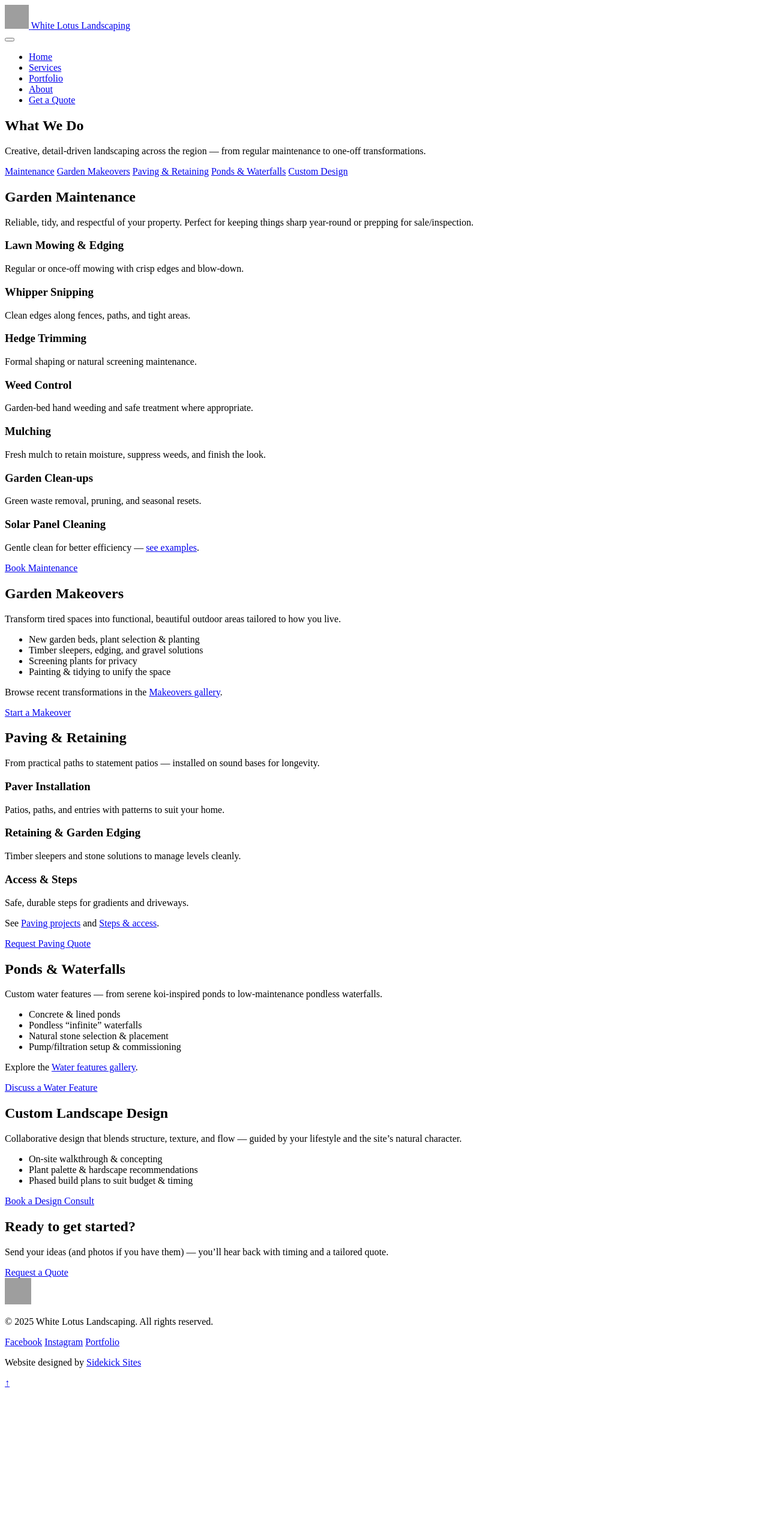
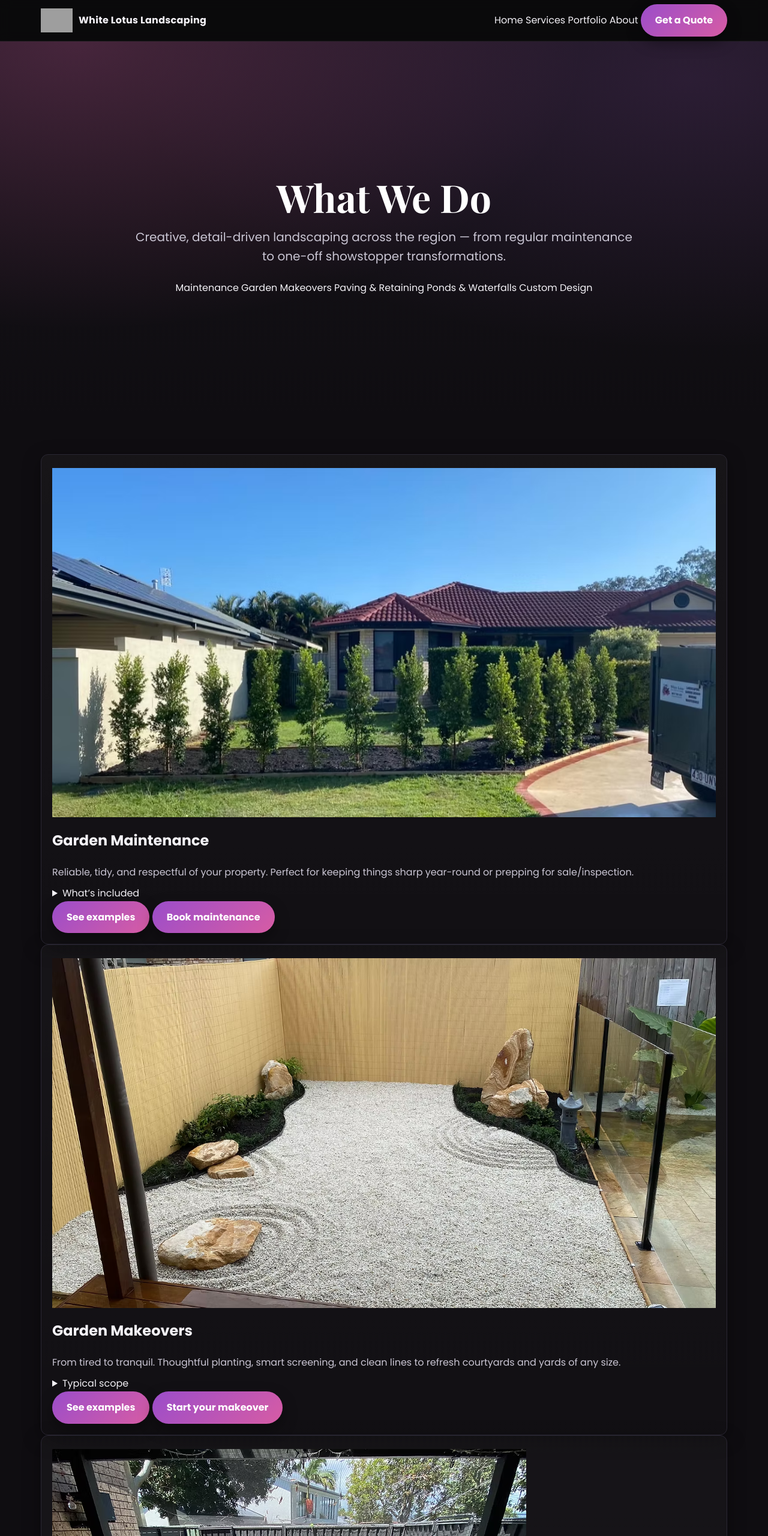
Before and after one commit to zanemcdermott/white-lotus, a plain HTML site: page services.html in a window 1280 px wide. Shown: the top 2560 px of the page at 60% size. Before the commit the page ends 2322 px from the top, so only its background shows below. Drawn offline with nearby package versions, Linux system fonts and the light colour scheme; grey boxes are pictures that could not be loaded.

Commit message:
services

```diff
--- a/script.js
+++ b/script.js
@@ -146,4 +146,6 @@ document.addEventListener("DOMContentLoaded", () => {
   /* ---------- Footer year ---------- */
   const yearEl = $("[data-year]");
   if (yearEl) yearEl.textContent = new Date().getFullYear();
+
+
 });
--- a/services.html
+++ b/services.html
@@ -1,192 +1,243 @@
-<!DOCTYPE html>
-<html lang="en">
+<!doctype html>
+<html lang="en" id="top">
 <head>
-  <meta charset="UTF-8" />
+  <meta charset="utf-8" />
   <meta name="viewport" content="width=device-width, initial-scale=1" />
-  <title>Services • White Lotus Landscaping</title>
-  <meta name="description" content="Landscaping services by White Lotus Landscaping — mowing, hedges, garden cleanups, paving, ponds and waterfalls, custom design, and more." />
-<!-- Favicons & App Icons (unified across site) -->
-<link rel="icon" type="image/png" sizes="32x32" href="images/favicon-32.png">
-<link rel="icon" href="images/favicon.ico">
-<link rel="apple-touch-icon" sizes="180x180" href="images/apple-touch-icon.png">
-<meta name="theme-color" content="#0a0a0a">
+  <title>Services — White Lotus Landscaping</title>
+  <meta name="description" content="Creative, detail-driven landscaping across the Gold Coast — garden maintenance, paving & retaining, ponds & waterfalls, garden makeovers, and custom landscape design." />
 
-  <link rel="icon" href="images/logo.jpg" />
+  <!-- Open Graph -->
+  <meta property="og:title" content="Services — White Lotus Landscaping" />
+  <meta property="og:description" content="Garden maintenance, paving & retaining, ponds & waterfalls, garden makeovers, and custom landscape design." />
+  <meta property="og:type" content="website" />
+  <meta property="og:url" content="https://zanemcdermott.github.io/white-lotus/services.html" />
+  <meta property="og:image" content="images/hero-zen.jpg" />
+
+  <link rel="icon" href="images/favicon-32.png" sizes="32x32">
+  <link rel="apple-touch-icon" href="images/favicon-512.png">
+  <link rel="stylesheet" href="style.css?v=2" />
 </head>
+
 <body>
-  <!-- ===== Header / Nav ===== -->
+  <!-- Header -->
   <header class="site-header">
     <div class="container header-inner">
-      <a href="index.html" class="brand">
-        <img src="images/logo-transparent.png" alt="White Lotus Landscaping logo" width="40" height="40" />
-        <span>White Lotus Landscaping</span>
+      <a class="brand" href="index.html" aria-label="White Lotus Landscaping">
+        <img src="images/logo-transparent.png" alt="White Lotus Landscaping logo" height="40"
+             onerror="this.onerror=null;this.src='images/logo.jpg';" />
+        <span class="brand-text">White Lotus Landscaping</span>
       </a>
-      <nav class="nav">
-        <button class="nav-toggle" aria-label="Toggle menu" aria-expanded="false">
-          <span class="bar"></span><span class="bar"></span><span class="bar"></span>
-        </button>
-        <ul>
-          <li><a href="index.html#home">Home</a></li>
-          <li><a href="services.html" class="active">Services</a></li>
-          <li><a href="portfolio.html">Portfolio</a></li>
-          <li><a href="index.html#about">About</a></li>
-          <li><a class="btn" href="index.html#contact">Get a Quote</a></li>
-        </ul>
+
+      <button class="nav-toggle" aria-label="Open menu" aria-expanded="false"></button>
+      <nav class="site-nav" data-collapsed="true">
+        <a href="index.html">Home</a>
+        <a class="active" href="services.html">Services</a>
+        <a href="portfolio.html">Portfolio</a>
+        <a href="about.html">About</a>
+        <a class="btn btn--sm" href="contact.html">Get a Quote</a>
       </nav>
     </div>
   </header>
 
-  <!-- ===== Hero ===== -->
-  <section class="hero hero-slim" style="--hero:url('images/hero-zen.jpg')">
+  <!-- Hero -->
+  <section class="hero section section--tight">
     <div class="container">
-      <h1 class="xl">What We Do</h1>
-      <p>Creative, detail-driven landscaping across the region — from regular maintenance to one-off transformations.</p>
+      <h1 class="h1">What We Do</h1>
+      <p class="lead">Creative, detail-driven landscaping across the region — from regular maintenance to one-off showstopper transformations.</p>
+
       <div class="pill-row">
-        <a href="#maintenance" class="pill">Maintenance</a>
-        <a href="#makeovers" class="pill">Garden Makeovers</a>
-        <a href="#paving" class="pill">Paving &amp; Retaining</a>
-        <a href="#water" class="pill">Ponds &amp; Waterfalls</a>
-        <a href="#design" class="pill">Custom Design</a>
+        <a class="pill" href="#maintenance">Maintenance</a>
+        <a class="pill" href="#makeovers">Garden Makeovers</a>
+        <a class="pill" href="#paving">Paving &amp; Retaining</a>
+        <a class="pill" href="#water">Ponds &amp; Waterfalls</a>
+        <a class="pill" href="#custom">Custom Design</a>
       </div>
     </div>
   </section>
 
-  <!-- ===== Maintenance ===== -->
-  <section id="maintenance" class="section">
-    <div class="container">
-      <h2>Garden Maintenance</h2>
+  <!-- Services Grid -->
+  <section class="section">
+    <div class="container grid grid--cards grid--3">
+
+      <!-- Maintenance -->
+      <article id="maintenance" class="card service-card">
+        <img class="card-cover" src="images/maintenance-hero.jpg" alt="Garden maintenance on site"
+             onerror="this.onerror=null;this.src='images/hedge-after1.jpg';">
+        <div class="card-body">
+          <h2 class="h3">Garden Maintenance</h2>
           <p>Reliable, tidy, and respectful of your property. Perfect for keeping things sharp year-round or prepping for sale/inspection.</p>
-      <div class="grid cards">
-        <article class="card">
-          <h3>Lawn Mowing &amp; Edging</h3>
-          <p>Regular or once-off mowing with crisp edges and blow-down.</p>
+
+          <details class="service-details">
+            <summary>What’s included</summary>
+            <ul class="list">
+              <li>Lawn mowing &amp; edging</li>
+              <li>Whipper snipping</li>
+              <li>Hedge trimming / screening</li>
+              <li>Weed control &amp; garden clean-ups</li>
+              <li>Mulching &amp; soil conditioning</li>
+              <li>Solar panel cleaning (optional add-on)</li>
+            </ul>
+          </details>
+
+          <div class="card-actions">
+            <a class="btn btn--ghost" href="portfolio.html#maintenance">See examples</a>
+            <a class="btn" href="contact.html">Book maintenance</a>
+          </div>
+        </div>
       </article>
-        <article class="card">
-          <h3>Whipper Snipping</h3>
-          <p>Clean edges along fences, paths, and tight areas.</p>
+
+      <!-- Garden Makeovers -->
+      <article id="makeovers" class="card service-card">
+        <img class="card-cover" src="images/zen-after.jpg" alt="Finished garden makeover">
+        <div class="card-body">
+          <h2 class="h3">Garden Makeovers</h2>
+          <p>From tired to tranquil. Thoughtful planting, smart screening, and clean lines to refresh courtyards and yards of any size.</p>
+
+          <details class="service-details">
+            <summary>Typical scope</summary>
+            <ul class="list">
+              <li>Design consultation &amp; plant palette selection</li>
+              <li>Soil prep, mulching, irrigation adjustments</li>
+              <li>Feature areas (steppers, pebbles, sleepers)</li>
+              <li>Low-maintenance options available</li>
+            </ul>
+          </details>
+
+          <div class="card-actions">
+            <a class="btn btn--ghost" href="portfolio.html#makeovers">See examples</a>
+            <a class="btn" href="contact.html">Start your makeover</a>
+          </div>
+        </div>
       </article>
-        <article class="card">
-          <h3>Hedge Trimming</h3>
-          <p>Formal shaping or natural screening maintenance.</p>
+
+      <!-- Paving & Retaining -->
+      <article id="paving" class="card service-card">
+        <img class="card-cover" src="images/paving1-after.jpg" alt="New paving with steps">
+        <div class="card-body">
+          <h2 class="h3">Paving &amp; Retaining</h2>
+          <p>Durable surfaces and tidy levels — from paths and patios to steps and retaining solutions that look great and last.</p>
+
+          <details class="service-details">
+            <summary>We handle</summary>
+            <ul class="list">
+              <li>Paver paths, courtyards &amp; drive-adjacent steps</li>
+              <li>Retaining walls &amp; garden edging</li>
+              <li>Concrete pads/bases as required</li>
+              <li>Drainage considerations &amp; falls</li>
+            </ul>
+          </details>
+
+          <div class="card-actions">
+            <a class="btn btn--ghost" href="portfolio.html#paving">See examples</a>
+            <a class="btn" href="contact.html">Price my paving</a>
+          </div>
+        </div>
       </article>
-        <article class="card">
-          <h3>Weed Control</h3>
-          <p>Garden-bed hand weeding and safe treatment where appropriate.</p>
+
+      <!-- Ponds & Waterfalls -->
+      <article id="water" class="card service-card">
+        <img class="card-cover" src="images/pondless-after.jpg" alt="Pondless waterfall feature">
+        <div class="card-body">
+          <h2 class="h3">Ponds &amp; Waterfalls</h2>
+          <p>From pondless cascades to full koi ponds — peaceful water features that anchor your garden and attract wildlife.</p>
+
+          <details class="service-details">
+            <summary>Options</summary>
+            <ul class="list">
+              <li>Pondless “infinite” waterfalls</li>
+              <li>Concrete or liner ponds</li>
+              <li>Filtration &amp; low-maintenance setups</li>
+              <li>Rockwork, lighting &amp; planting</li>
+            </ul>
+          </details>
+
+          <div class="card-actions">
+            <a class="btn btn--ghost" href="portfolio.html#water">See examples</a>
+            <a class="btn" href="contact.html">Discuss a water feature</a>
+          </div>
+        </div>
       </article>
-        <article class="card">
-          <h3>Mulching</h3>
-          <p>Fresh mulch to retain moisture, suppress weeds, and finish the look.</p>
+
+      <!-- Custom Design -->
+      <article id="custom" class="card service-card">
+        <img class="card-cover" src="images/hero-zen.jpg" alt="Landscape concept vibe">
+        <div class="card-body">
+          <h2 class="h3">Custom Landscape Design</h2>
+          <p>One-on-one with Travis to shape a space that matches your lifestyle — practical, beautiful, and easy to maintain.</p>
+
+          <details class="service-details">
+            <summary>How it works</summary>
+            <ul class="list">
+              <li>Site visit &amp; vision session</li>
+              <li>Concept &amp; scope outline</li>
+              <li>Itemised estimate with options</li>
+              <li>Build &amp; handover with upkeep guidance</li>
+            </ul>
+          </details>
+
+          <div class="card-actions">
+            <a class="btn btn--ghost" href="portfolio.html">See our work</a>
+            <a class="btn" href="contact.html">Plan my project</a>
+          </div>
+        </div>
       </article>
-        <article class="card">
-          <h3>Garden Clean-ups</h3>
-          <p>Green waste removal, pruning, and seasonal resets.</p>
-        </article>
-        <article class="card">
-          <h3>Solar Panel Cleaning</h3>
-          <p>Gentle clean for better efficiency — <a href="portfolio.html#maintenance">see examples</a>.</p>
-        </article>
-      </div>
-      <p class="mt"><a class="btn" href="index.html#contact">Book Maintenance</a></p>
+
     </div>
   </section>
 
-  <!-- ===== Makeovers ===== -->
-  <section id="makeovers" class="section alt">
+  <!-- CTA -->
+  <section class="cta section">
     <div class="container">
-      <h2>Garden Makeovers</h2>
-      <p>Transform tired spaces into functional, beautiful outdoor areas tailored to how you live.</p>
-      <ul class="feature-list">
-        <li>New garden beds, plant selection &amp; planting</li>
-        <li>Timber sleepers, edging, and gravel solutions</li>
-        <li>Screening plants for privacy</li>
-        <li>Painting &amp; tidying to unify the space</li>
-      </ul>
-      <p class="muted">Browse recent transformations in the <a href="portfolio.html#makeovers">Makeovers gallery</a>.</p>
-      <p><a class="btn" href="index.html#contact">Start a Makeover</a></p>
+      <h2 class="h2">Ready to transform your outdoors?</h2>
+      <p class="lead">Send a few photos and a short brief — Travis will get back to you to discuss options and timing.</p>
+      <a class="btn btn--lg" href="contact.html">Request a quote</a>
     </div>
   </section>
 
-  <!-- ===== Paving & Retaining ===== -->
-  <section id="paving" class="section">
-    <div class="container">
-      <h2>Paving &amp; Retaining</h2>
-      <p>From practical paths to statement patios — installed on sound bases for longevity.</p>
-      <div class="grid cards">
-        <article class="card">
-          <h3>Paver Installation</h3>
-          <p>Patios, paths, and entries with patterns to suit your home.</p>
-        </article>
-        <article class="card">
-          <h3>Retaining &amp; Garden Edging</h3>
-          <p>Timber sleepers and stone solutions to manage levels cleanly.</p>
-        </article>
-        <article class="card">
-          <h3>Access &amp; Steps</h3>
-          <p>Safe, durable steps for gradients and driveways.</p>
-        </article>
-      </div>
-      <p class="muted">See <a href="portfolio.html#paving">Paving projects</a> and <a href="portfolio.html#access">Steps &amp; access</a>.</p>
-      <p><a class="btn" href="index.html#contact">Request Paving Quote</a></p>
-    </div>
-  </section>
-
-  <!-- ===== Water Features ===== -->
-  <section id="water" class="section alt">
-    <div class="container">
-      <h2>Ponds &amp; Waterfalls</h2>
-      <p>Custom water features — from serene koi-inspired ponds to low-maintenance pondless waterfalls.</p>
-      <ul class="feature-list">
-        <li>Concrete &amp; lined ponds</li>
-        <li>Pondless “infinite” waterfalls</li>
-        <li>Natural stone selection &amp; placement</li>
-        <li>Pump/filtration setup &amp; commissioning</li>
-      </ul>
-      <p class="muted">Explore the <a href="portfolio.html#water">Water features gallery</a>.</p>
-      <p><a class="btn" href="index.html#contact">Discuss a Water Feature</a></p>
-    </div>
-  </section>
-
-  <!-- ===== Custom Design ===== -->
-  <section id="design" class="section">
-    <div class="container">
-      <h2>Custom Landscape Design</h2>
-      <p>Collaborative design that blends structure, texture, and flow — guided by your lifestyle and the site’s natural character.</p>
-      <ul class="feature-list">
-        <li>On-site walkthrough &amp; concepting</li>
-        <li>Plant palette &amp; hardscape recommendations</li>
-        <li>Phased build plans to suit budget &amp; timing</li>
-      </ul>
-      <p><a class="btn" href="index.html#contact">Book a Design Consult</a></p>
-    </div>
-  </section>
-
-  <!-- ===== CTA ===== -->
-  <section class="section cta">
-    <div class="container center">
-      <h2>Ready to get started?</h2>
-      <p>Send your ideas (and photos if you have them) — you’ll hear back with timing and a tailored quote.</p>
-      <a href="index.html#contact" class="btn">Request a Quote</a>
-    </div>
-  </section>
-
-  <!-- ===== Footer ===== -->
+  <!-- Footer -->
   <footer class="site-footer">
     <div class="container footer-inner">
-      <div class="footer-brand">
-        <img src="images/logo-transparent.png" alt="White Lotus Landscaping logo" width="44" height="44" />
-        <p>&copy; <span data-year></span> White Lotus Landscaping. All rights reserved.</p>
+      <div class="foot-brand">
+        <img src="images/logo-transparent.png" alt="" height="36"
+             onerror="this.onerror=null;this.src='images/logo.jpg';" />
+        <strong>White Lotus Landscaping</strong>
+        <p>Gold Coast &amp; surrounds • Est. 2019</p>
+        <div class="social">
+          <a href="https://www.facebook.com/share/172BXBtpYT/?mibextid=wwXIfr" aria-label="Facebook" target="_blank" rel="noopener">Facebook</a>
+          <a href="https://instagram.com/whitelotuslandscaping" aria-label="Instagram" target="_blank" rel="noopener">Instagram</a>
         </div>
-      <div class="footer-links">
-        <a href="https://www.facebook.com/share/172BXBtpYT/?mibextid=wwXIfr" target="_blank" rel="noopener">Facebook</a>
-        <a href="https://instagram.com/whitelotuslandscaping" target="_blank" rel="noopener">Instagram</a>
+      </div>
+
+      <nav class="foot-nav">
+        <a href="services.html">Services</a>
         <a href="portfolio.html">Portfolio</a>
+        <a href="about.html">About</a>
+        <a href="contact.html">Get a Quote</a>
+      </nav>
+
+      <div class="foot-legal">
+        <p>&copy; <span id="y"></span> White Lotus Landscaping. All rights reserved.</p>
+        <p class="credit">Website designed by
+          <a href="https://zanemcdermott.github.io/hello-static/" target="_blank" rel="noopener">Sidekick Sites</a>
+        </p>
       </div>
-      <div class="footer-credit">
-     <p>Website designed by <a href="https://zanemcdermott.github.io/hello-static/" target="_blank" rel="noopener noreferrer">Sidekick Sites</a></p>
     </div>
   </footer>
 
-  <a href="#top" class="to-top" aria-label="Back to top">↑</a>
-  <script src="script.js" defer></script>
+  <script>
+    // current year
+    document.getElementById('y').textContent = new Date().getFullYear();
+
+    // simple mobile menu toggle (works with our existing CSS)
+    const btn = document.querySelector('.nav-toggle');
+    const nav = document.querySelector('.site-nav');
+    if (btn && nav) {
+      btn.addEventListener('click', () => {
+        const c = nav.getAttribute('data-collapsed') === 'true';
+        nav.setAttribute('data-collapsed', c ? 'false' : 'true');
+        btn.setAttribute('aria-expanded', c ? 'true' : 'false');
+      });
+    }
+  </script>
 </body>
 </html>
```
Also changed, not shown: style.css (+13 -0 lines). Lines whose indentation alone changed are shown as unchanged.
